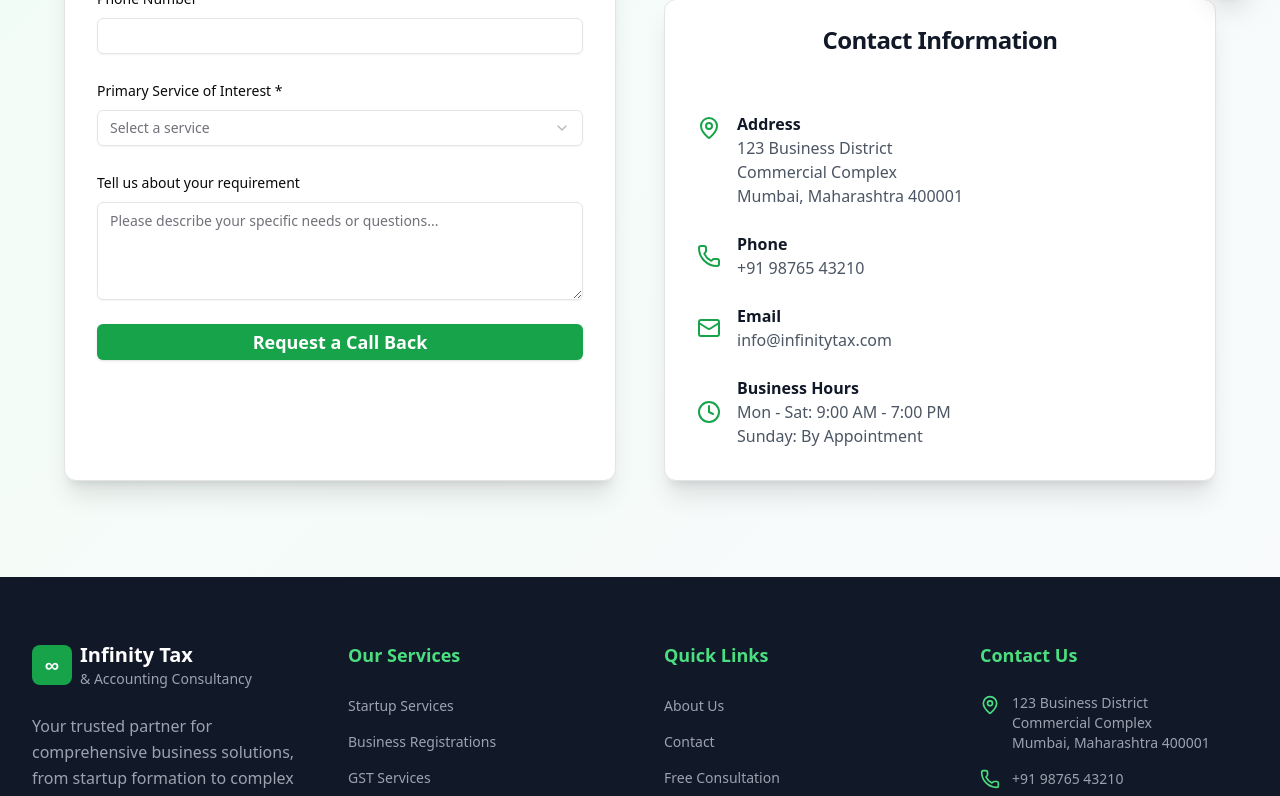
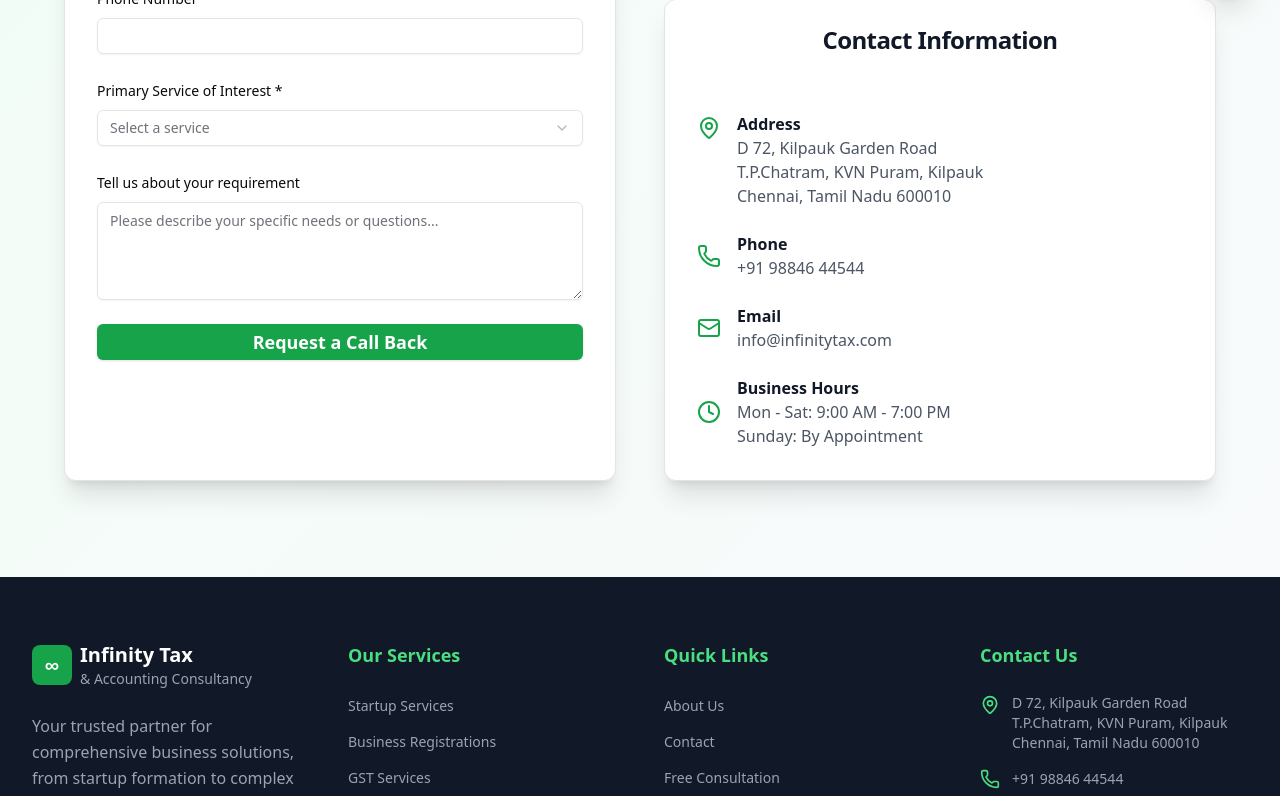
Before and after one commit to EarneyGit/infinity-website, a React (Vite) app: page /consultation in a window 1280 px wide. Shown: the part 780-1576 px from the top of the page. Built offline with nearby package versions, Linux system fonts and the light colour scheme.

Commit message:
Update address to Chennai location: D 72, Kilpauk Garden Road

```diff
--- a/src/infinity/components/footer.tsx
+++ b/src/infinity/components/footer.tsx
@@ -102,9 +102,9 @@ export default function Footer() {
                 <MapPinIcon className="w-5 h-5 text-green-400 mt-0.5 flex-shrink-0" />
 
                 <div className="text-sm text-gray-400">
-                  <div>123 Business District</div>
-                  <div>Commercial Complex</div>
-                  <div>Mumbai, Maharashtra 400001</div>
+                  <div>D 72, Kilpauk Garden Road</div>
+                  <div>T.P.Chatram, KVN Puram, Kilpauk</div>
+                  <div>Chennai, Tamil Nadu 600010</div>
                 </div>
               </div>
 
@@ -113,10 +113,10 @@ export default function Footer() {
 
                 <div className="text-sm">
                   <a
-                    href="tel:+919876543210"
+                    href="tel:+919884644544"
                     className="text-gray-400 hover:text-green-400 transition-colors duration-200"
                   >
-                    +91 98765 43210
+                    +91 98846 44544
                   </a>
                 </div>
               </div>
--- a/src/infinity/pages/consultation.tsx
+++ b/src/infinity/pages/consultation.tsx
@@ -207,11 +207,11 @@ export default function ConsultationPage() {
                   <div>
                     <h4 className="font-semibold text-gray-900">Address</h4>
                     <p className="text-gray-600">
-                      123 Business District
+                      D 72, Kilpauk Garden Road
                       <br />
-                      Commercial Complex
+                      T.P.Chatram, KVN Puram, Kilpauk
                       <br />
-                      Mumbai, Maharashtra 400001
+                      Chennai, Tamil Nadu 600010
                     </p>
                   </div>
                 </div>
@@ -221,7 +221,7 @@ export default function ConsultationPage() {
 
                   <div>
                     <h4 className="font-semibold text-gray-900">Phone</h4>
-                    <p className="text-gray-600">+91 98765 43210</p>
+                    <p className="text-gray-600">+91 98846 44544</p>
                   </div>
                 </div>
 
```
